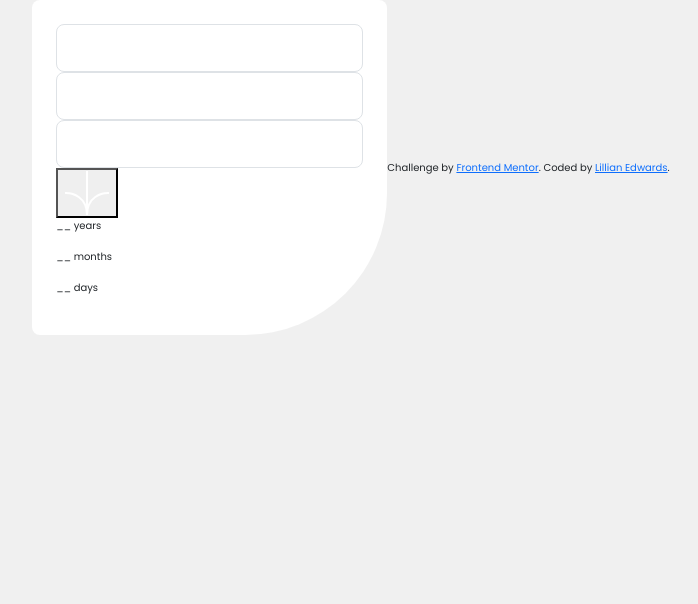
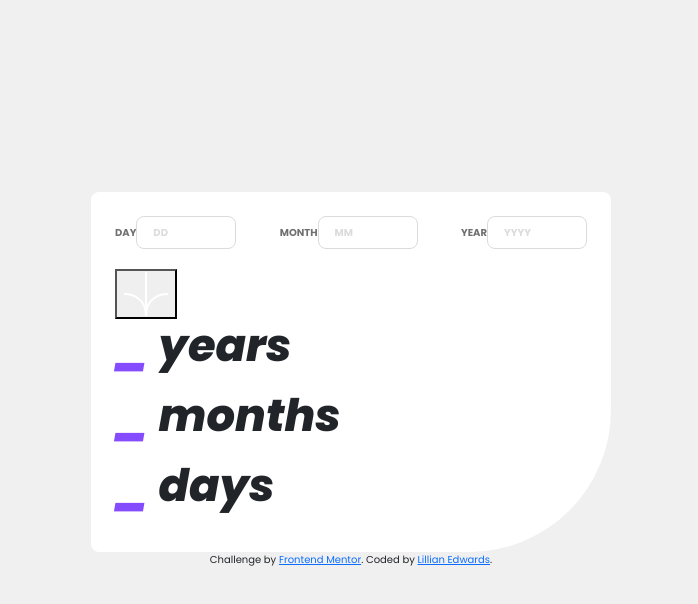
Before and after one commit to lillianedwards/Age-Calculator-App, a React (Vite) app: page / in a window 1280 px wide. Shown: the top 604 px of the page, without its empty margins (289-987 px from the left). Built offline with nearby package versions, Linux system fonts and the light colour scheme.

Commit message:
styling input boxes and form container layouts

```diff
--- a/src/Style.css
+++ b/src/Style.css
@@ -23,20 +23,94 @@
 body {
   height: 100vh;
   display: flex;
-  justify-content: center;
+}
 
-}
 #app {
   display: flex;
+  flex-direction: column;
+  align-items: center;
   justify-content: center;
-  align-items: center;
+  margin-top: 15%
 }
-
 #container {
   background-color: var(--white);
-  transform: translate(-50% -50%);
   border-radius: 8px 8px 142px 8px;
   width: 355px;
   padding: 24px;
 
 }
+
+@media (min-width: 660px) {
+  #container {
+    width: 520px;
+}
+input {
+  width: 140px;
+}
+}
+
+@media (min-width: 1440px) {
+  #container {
+    width: 600px;
+  }
+  input{
+    width: 180px;
+  }
+}
+
+.inputContain {
+  display: flex;
+  justify-content: space-between;
+  margin-bottom: 20px;
+}
+
+label {
+  display: block;
+  font-weight: 600;
+  text-transform: uppercase;
+  color: var(--smokey-gray);
+}
+
+input {
+  padding: 8px 16px;
+  width: 100px;
+  outline: none;
+  border: 1px solid var(--light-grey);
+  border-radius: 8px;
+  font-size: 1.6rem;
+  caret-color: var(--purple);
+}
+
+input:focus {
+  border-color: var(--purple);
+}
+
+input::placeholder {
+  font-weight: 700;
+  color: var(--light-grey)
+}
+
+p {
+  font-size: 2.8rem;
+  font-style: italic;
+  font-weight: 800;
+  line-height: 1.2;
+}
+
+p > span {
+  color: var(--purple);
+  font-size: inherit;
+}
+
+small {
+  display: block;
+  font-size: 0.8rem;
+}
+
+.invalid label, small {
+  color: var(--light-red);
+}
+
+.invalid small {
+  display: block;
+}
--- a/src/components/CalcForm.jsx
+++ b/src/components/CalcForm.jsx
@@ -28,21 +28,21 @@ function CalcForm() {
   const [months, setMonths] = useState("");
   const [years, setYears] = useState("");
 
-  const [resultDays, setResultDays] = useState("__");
-  const [resultMonths, setResultMonths] = useState("__");
-  const [resultYears, setResultYears] = useState("__");
+  const [resultDays, setResultDays] = useState("_");
+  const [resultMonths, setResultMonths] = useState("_");
+  const [resultYears, setResultYears] = useState("_");
 
   const [invalidDays, setInvalidDays] = useState("");
   const [invalidMonths, setInvalidMonths] = useState("");
   const [invalidYears, setInvalidYears] = useState("");
 
-  //allowing the dayField value to be set to null initally
-  // const dayField = useRef(null);
+  // allowing the dayField value to be set to null initally
+  const dayField = useRef(null);
 
-  // //useEffect will run after the intial render and place the cursor in the day field for smoother user experience and direction
-  // useEffect(() => {
-  //   window.addEventListener("load", () => dayField.current.focus());
-  // }, []);
+  //useEffect will run after the intial render and place the cursor in the day field for smoother user experience and direction
+  useEffect(() => {
+    window.addEventListener("load", () => dayField.current.focus());
+  }, []);
 
   const handleSubmit = (e) => {
     let invalid = false;
@@ -131,16 +131,16 @@ function CalcForm() {
     setDays(() => (isNaN(value) ? days : Number(value)));
   };
 
-  const handleMonths = (e) => {
+ const handleMonths = (e) => {
     if (e.nativeEvent.data === ".") return;
     let value = e.target.value;
-    setMonths(() => (isNan(value) ? months : Number(value)));
+    setMonths(() => (isNaN(value) ? months : Number(value)));
   };
 
   const handleYears = (e) => {
     if (e.nativeEvent.data === ".") return;
     let value = e.target.value;
-    setYears(() => (isNan(value) ? years : Number(value)));
+    setYears(() => (isNaN(value) ? years : Number(value)));
   };
 
 
@@ -149,54 +149,32 @@ function CalcForm() {
 
   return (
     <div id="app">
+
       <form id="container" onSubmit={handleSubmit}>
         <div className="inputContain">
-          <InputGroup
-            field="Day"
-            type="text"
-            value={days}
-            onChange={handleDays}
-            placeholder="DD"
-            size="lg"
-          >
-            <Form.Control
-              aria-label="Large"
-              aria-describedby="inputGroup-sizing-sm"
-            />
-          </InputGroup>
+          <InputContainer field="Day" validityState={invalidDays}>
+          <input ref={dayField} type='text' value={days}
+          onChange={handleDays} placeholder='DD'
+          />
+          </InputContainer>
 
-          <InputGroup
-          field="Month"
-          type="text"
-          value={months}
-          onChange={handleDays}
-          placeholder="MM"
-          size="lg"
-          >
-            <Form.Control
-              aria-label="Large"
-              aria-describedby="inputGroup-sizing-sm"
-            />
-          </InputGroup>
+          <InputContainer field="Month" validityState={invalidMonths}>
+          <input type='text' value={months}
+          onChange={handleMonths} placeholder='MM'
+          />
+          </InputContainer>
 
-          <InputGroup
-          field="Year"
-          type="text"
-          value={years}
-          onChange={handleYears}
-          placeholder="YYYY"
-          size="lg"
-          >
-            <Form.Control
-              aria-label="Large"
-              aria-describedby="inputGroup-sizing-sm"
-            />
-          </InputGroup>
+          <InputContainer field="Year" validityState={invalidYears}>
+          <input type='text' value={years}
+          onChange={handleYears} placeholder='YYYY'
+          />
+          </InputContainer>
+
         </div>
 
       <Btn/>
 
-      <div>
+      <div className="resultContain">
         <Result field="years" result={resultYears}/>
         <Result field="months" result={resultMonths}/>
         <Result field="days" result={resultDays}/>
```
